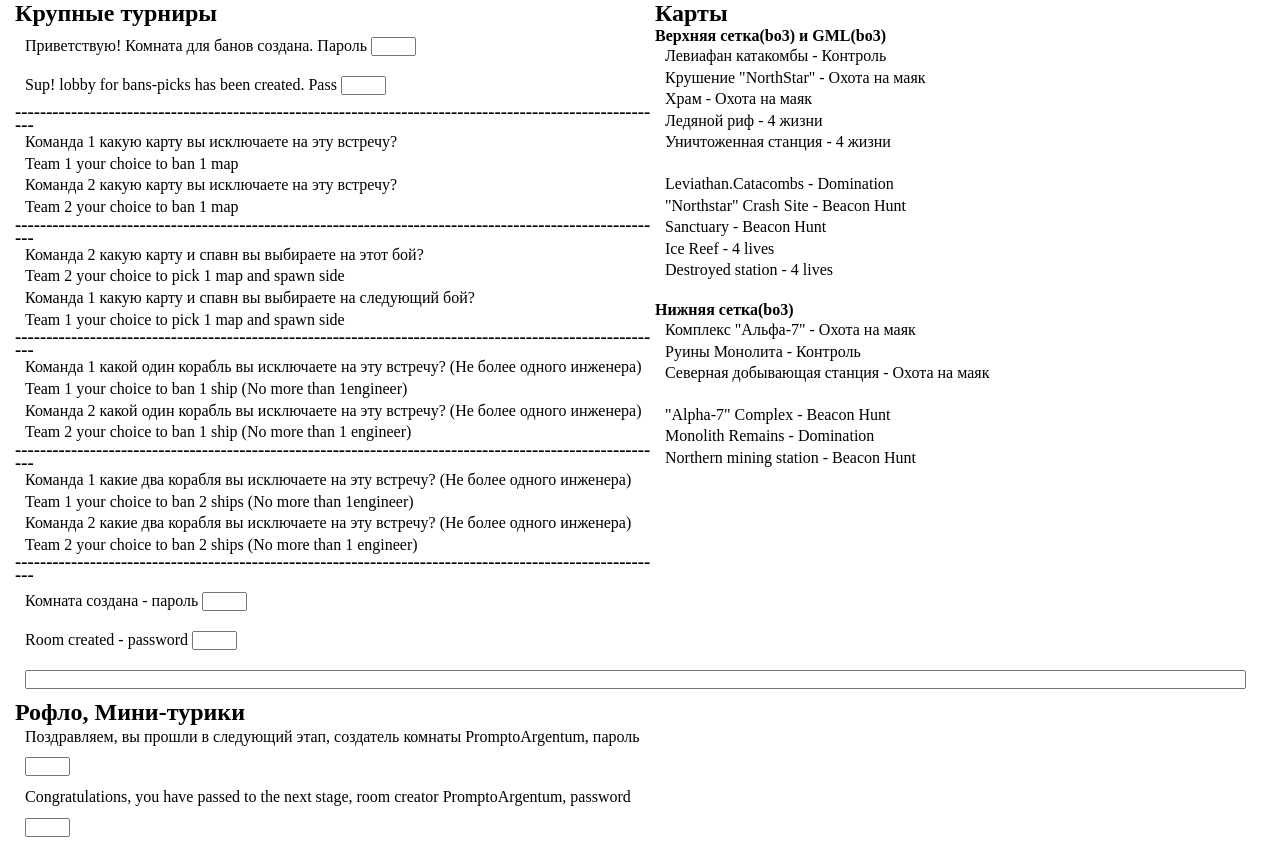
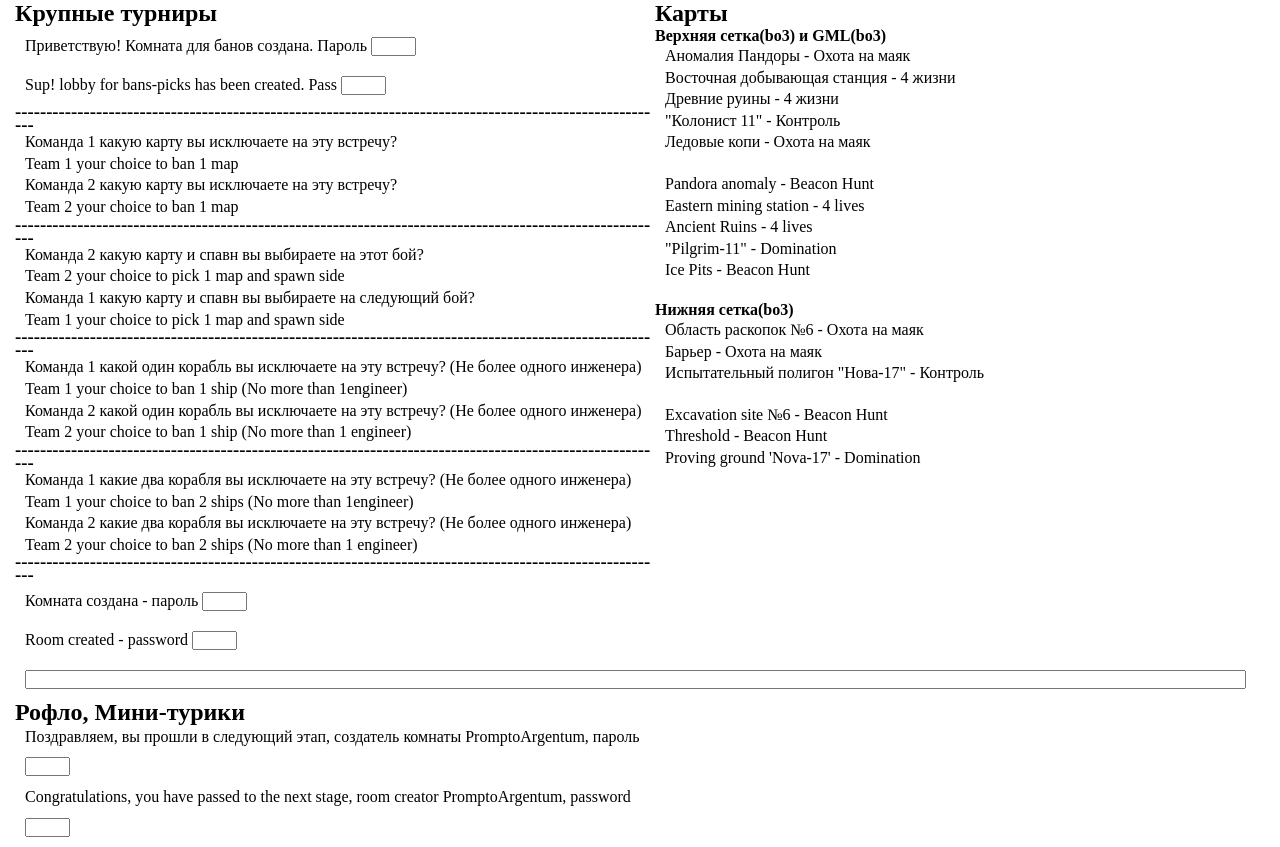
Before and after one commit to PaveluSss/sc, a plain HTML site: page index.html in a window 1280 px wide. Drawn offline with Linux system fonts and the light colour scheme.

Commit message:
Update index.html

```diff
--- a/index.html
+++ b/index.html
@@ -58,26 +58,26 @@
         <div id=right>
         <h2>Карты</h2>
         <h4>Верхняя сетка(bo3) и GML(bo3)</h4>
-        <p>Левиафан катакомбы - Контроль </p>
-        <p>Крушение "NorthStar" - Охота на маяк</p>
-        <p>Храм - Охота на маяк</p>
-        <p>Ледяной риф - 4 жизни</p>
-        <p>Уничтоженная станция - 4 жизни</p>
+        <p>Аномалия Пандоры - Охота на маяк </p>
+        <p>Восточная добывающая станция - 4 жизни</p>
+        <p>Древние руины - 4 жизни</p>
+        <p>"Колонист 11" - Контроль</p>
+        <p>Ледовые копи - Охота на маяк</p>
             <p></p>
-        <p>Leviathan.Catacombs - Domination</p>
-        <p>"Northstar" Crash Site - Beacon Hunt</p>
-        <p>Sanctuary - Beacon Hunt</p>
-        <p>Ice Reef - 4 lives</p>
-        <p>Destroyed station - 4 lives</p>
+        <p>Pandora anomaly - Beacon Hunt</p>
+        <p>Eastern mining station - 4 lives</p>
+        <p>Ancient Ruins - 4 lives</p>
+        <p>"Pilgrim-11" - Domination</p>
+        <p>Ice Pits - Beacon Hunt</p>
             <p></p>
         <h4>Нижняя сетка(bo3)</h4>
-        <p>Комплекс "Альфа-7" - Охота на маяк</p>
-        <p>Руины Монолита - Контроль</p>
-        <p>Северная добывающая станция - Охота на маяк</p>
+        <p>Область раскопок №6 - Охота на маяк</p>
+        <p>Барьер - Охота на маяк</p>
+        <p>Испытательный полигон "Нова-17" - Контроль</p>
             <p></p>
-        <p>"Alpha-7" Complex - Beacon Hunt</p>
-        <p>Monolith Remains - Domination</p>
-        <p>Northern mining station - Beacon Hunt</p>
+        <p>Excavation site №6 - Beacon Hunt</p>
+        <p>Threshold - Beacon Hunt</p>
+        <p>Proving ground 'Nova-17' - Domination</p>
 
         </div>
     </main>
```
